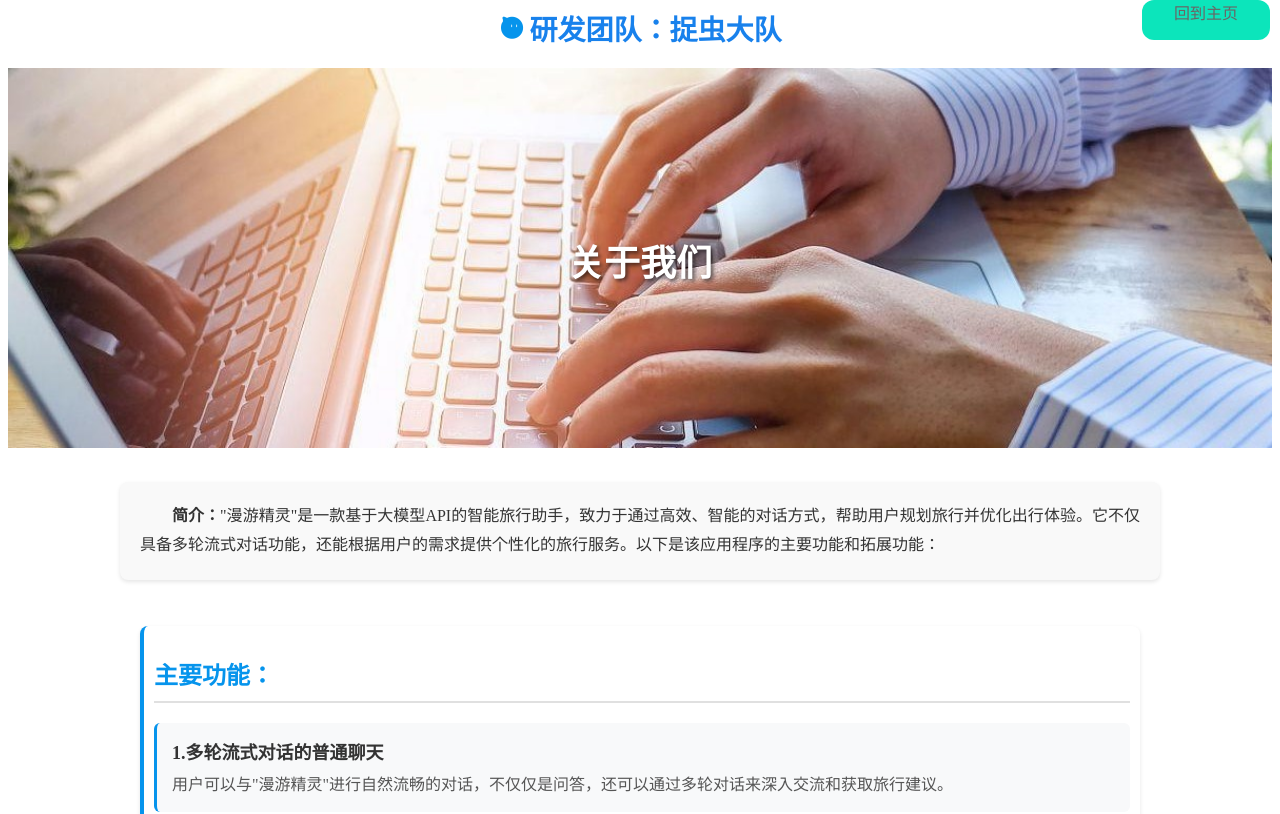
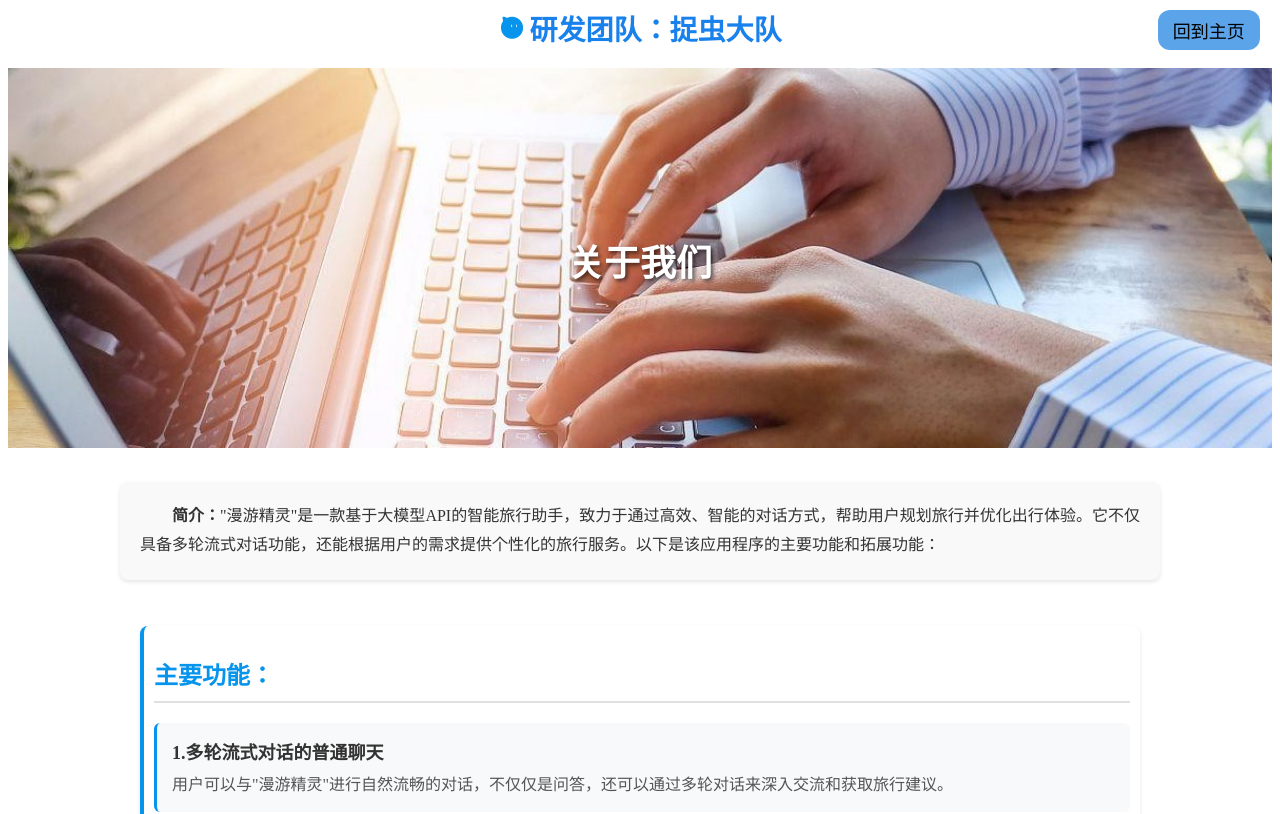
Before and after one commit to MineGuYan/WanderAI-FrontEnd, a Vue app: page /about in a window 1280 px wide. Shown: the top 814 px of the page. Built offline with nearby package versions, Linux system fonts and the light colour scheme.

Commit message:
Update about.vue

```diff
--- a/src/views/about.vue
+++ b/src/views/about.vue
@@ -89,19 +89,28 @@ import "../assets/iconfont/iconfont.css"
   align-items: center;
 }
 .reback-button {
-  width:10%;
+  width: 8%;
   height: 40px;
-  text-align: center;
-  color: #6a6565;
-  font-size: 16px;
+  display: flex;
+  /*垂直居中*/
+  align-items: center;
+  /*水平居中*/
+  justify-content: center;
+  color: #000000;
+  font-size: 18px;
+  font-weight: 500;
   cursor: pointer;
   position: absolute;
-  top: 0;
-  right: 10px;
+  top: 10px;
+  right: 20px;
   text-decoration-line: none;
   /*气泡设置*/
   border-radius:12px;
-  background-color: #0ce5bb;
+  background-color: #5ba4ea;
+}
+.reback-button:hover{
+  background-color: #4a8cd6;
+  color: #ffffff;
 }
 .iconfont{
   color: #0694ec;
```
